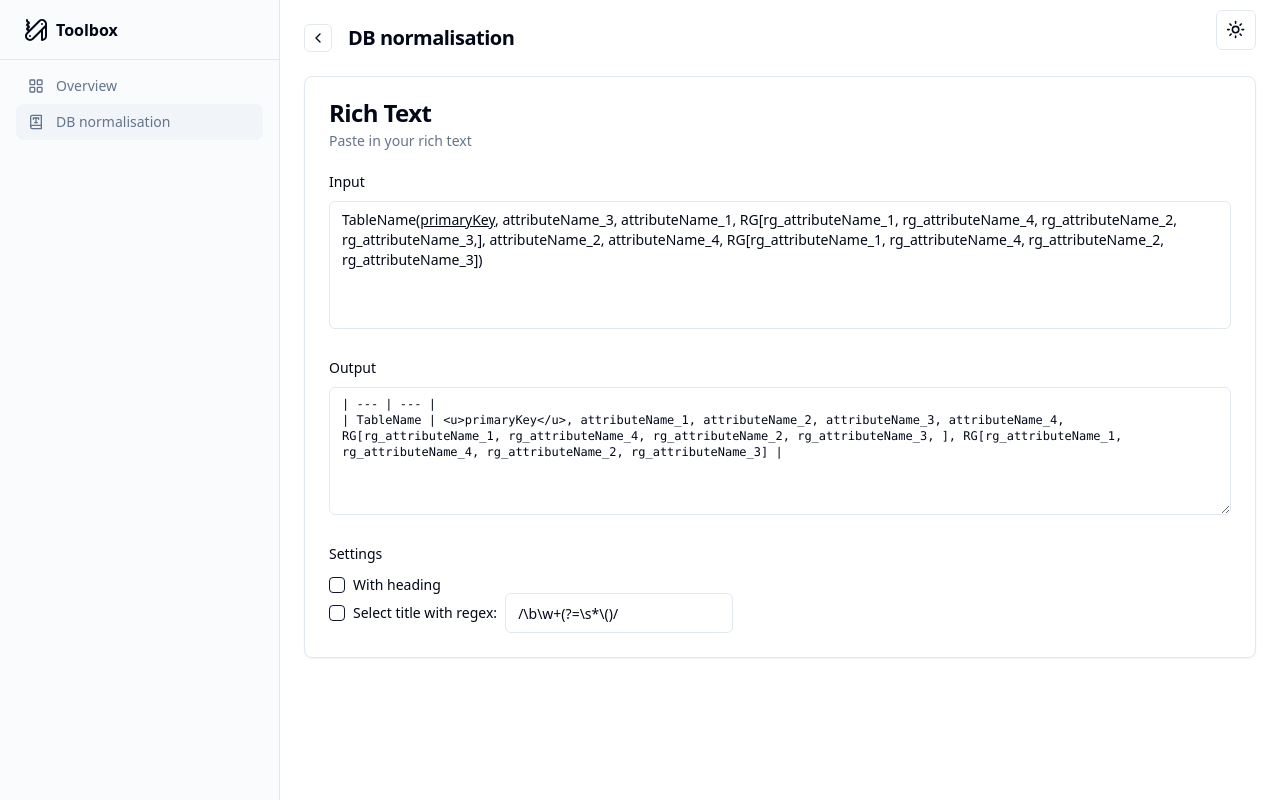
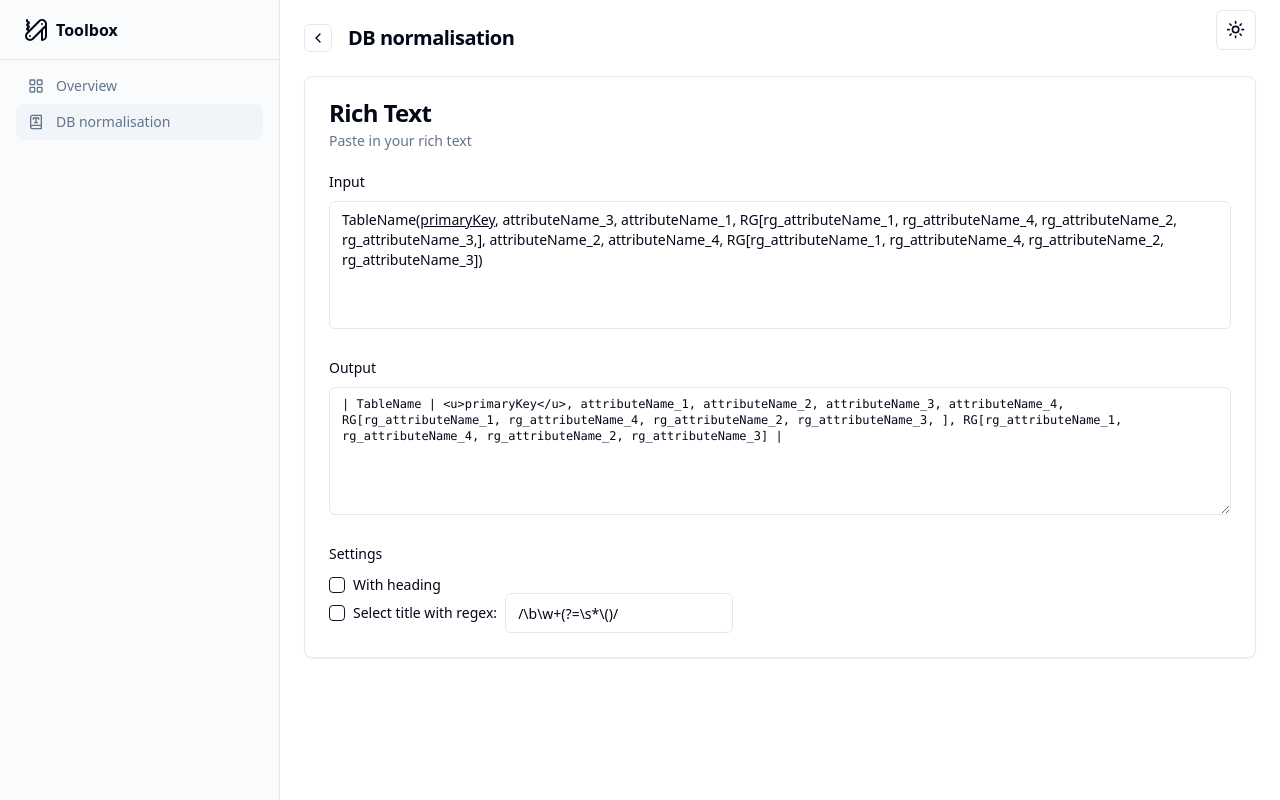
Before and after one commit to StefanHellings/toolbox, a Next.js app: page /db-normalisation-converter in a window 1280 px wide. Built offline with nearby package versions, Linux system fonts and the light colour scheme.

Commit message:
Add regex check and place md table-head in withHeading flag

```diff
--- a/src/app/(tools)/db-normalisation-converter/FormattedOutput.js
+++ b/src/app/(tools)/db-normalisation-converter/FormattedOutput.js
@@ -4,31 +4,47 @@ function getSections(input) {
     return input.split(')');
 }
 
-export function getParts(input, titleRegex = /\b\w+(?=\s*\()/) {
-    const title = input.match(titleRegex);
+export function getParts(input, tableNameRegex = /\b\w+(?=\s*\()/) {
+    const tableName = input.match(tableNameRegex);
     const attributes = `${input.split('(')[1]}`.split(')')[0];
     const repeatingGroups = attributes.match(/RG\[[^\]]*\]/g);
     const fields = attributes.split(/RG\[[^\]]*\]/g).join('').replaceAll(', ', ',').split(',');
     const orderedFields = [ fields[0], ...fields.slice(1).sort() ].filter(Boolean);
 
     return {
-        title,
+        tableName,
         orderedFields,
         repeatingGroups,
     };
 }
 
-function formatInput(input, withHeading, titleRegex) {
+function checkRegex(regex) {
+    if (!regex)
+        return;
+
+    let isValid = true;
+
+    try {
+        new RegExp(regex);
+    } catch (e) {
+        isValid = false;
+    }
+
+    return isValid ? regex : null;
+}
+
+function formatInput(input, withHeading, tableNameRegex) {
     const sections = getSections(input).filter(Boolean);
+    const checkedRegex = checkRegex(tableNameRegex);
     let output = '';
 
-    if (withHeading)
+    if (withHeading) {
         output += '|     |     |\n';
-
-    output += '| --- | --- |\n';
+        output += '| --- | --- |\n';
+    }
 
     sections.forEach(section => {
-        const { title, orderedFields, repeatingGroups } = getParts(section, titleRegex);
+        const { tableName, orderedFields, repeatingGroups } = getParts(section, checkedRegex);
 
         let values = '';
 
@@ -42,7 +58,7 @@ function formatInput(input, withHeading, titleRegex) {
             .replaceAll(',', ', ')
             .replaceAll('  ', ' ');
 
-        output += `| ${title} | ${values} |\n`;
+        output += `| ${tableName} | ${values} |\n`;
     });
 
     return output;
@@ -62,11 +78,11 @@ function cleanup(input) {
         .replaceAll('ë', 'e');
 }
 
-function getFormattedOutput({ input, withHeading = false, titleRegex }) {
+function getFormattedOutput({ input, withHeading = false, tableNameRegex }) {
     if (!input)
         return;
 
-    return formatInput(cleanup(input), withHeading, titleRegex);
+    return formatInput(cleanup(input), withHeading, tableNameRegex);
 }
 
 export default getFormattedOutput;
--- a/src/app/(tools)/db-normalisation-converter/page.js
+++ b/src/app/(tools)/db-normalisation-converter/page.js
@@ -20,17 +20,17 @@ export default function DBNormalisationConverter() {
     const [ input, setInput ] = useState('');
     const [ withHeading, setWithHeading ] = useState(false);
     const [ withRegex, setWithRegex ] = useState(false);
-    const [ titleRegex, setTitleRegex ] = useState(/\b\w+(?=\s*\()/);
+    const [ tableNameRegex, setTableNameRegex ] = useState(/\b\w+(?=\s*\()/);
 
     const inputHandler = value => setInput(value);
     const headingHandler = value => setWithHeading(value);
     const regexHandler = value => setWithRegex(value);
-    const titleRegexHandler = value => setTitleRegex(value);
+    const tableNameRegexHandler = value => setTableNameRegex(value);
 
     const outputSettings = {
         input,
         withHeading,
-        [withRegex && 'titleRegex']: titleRegex,
+        [withRegex && 'tableNameRegex']: tableNameRegex,
     };
 
     return (
@@ -59,12 +59,16 @@ export default function DBNormalisationConverter() {
                 </CardHeader>
                 <CardContent>
                     <div className="grid gap-8">
+
+                        {/* Input: */}
                         <div className="grid gap-3">
                             <Label htmlFor="input">Input</Label>
                             <Tiptap
                                 defaultValue='<p>TableName(<u>primaryKey</u>, attributeName_3, attributeName_1, RG[rg_attributeName_1, rg_attributeName_4, rg_attributeName_2, rg_attributeName_3,], attributeName_2, attributeName_4, RG[rg_attributeName_1, rg_attributeName_4, rg_attributeName_2, rg_attributeName_3])</p>'
                                 onChange={inputHandler} />
                         </div>
+
+                        {/* Output */}
                         <div className="grid gap-3">
                             <Label htmlFor="output">Output</Label>
                             <Textarea
@@ -72,6 +76,8 @@ export default function DBNormalisationConverter() {
                                 value={getFormattedOutput(outputSettings)}
                                 className="min-h-32 font-mono text-xs"/>
                         </div>
+
+                        {/* Settings */}
                         <div className="flex flex-col">
                             <Label className="mb-4">Settings</Label>
                             <div className="flex items-center space-x-2">
@@ -96,8 +102,8 @@ export default function DBNormalisationConverter() {
                                     <div className="flex-none mr-2">Select title with regex: </div>
                                     <Input
                                         type="text"
-                                        onChange={event => titleRegexHandler(event.target.value)}
-                                        value={titleRegex}
+                                        onChange={event => tableNameRegexHandler(event.target.value)}
+                                        value={tableNameRegex}
                                         placeholder="\b\w+(?=\s*\()" />
                                 </label>
                             </div>
```
